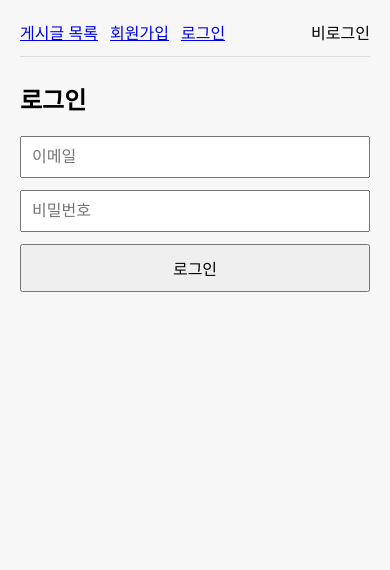
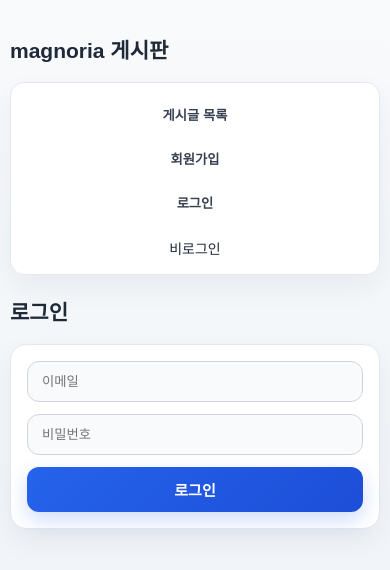
Before and after one commit to magnoria/boardspring, a React (Vite) app in the folder src/main/reactapp/: page /login in a window 390 px wide. Shown: the top 570 px of the page. Built offline with nearby package versions, Linux system fonts and the light colour scheme.

Commit message:
css및 화면 구성 수정

```diff
--- a/src/main/reactapp/src/components/Layout.jsx
+++ b/src/main/reactapp/src/components/Layout.jsx
@@ -1,7 +1,7 @@
 import { Link, useNavigate } from "react-router-dom";
 
 function Layout({ children }){
-    const navigate = useNavigate;
+    const navigate = useNavigate();
 
     const token = localStorage.getItem('token')
     const userName = localStorage.getItem('userName')
@@ -16,6 +16,7 @@ function Layout({ children }){
 
    return (
     <div className="container">
+       <h2><a href="/">magnoria 게시판</a></h2>
       <header className="header">
         <nav className="nav">
           <Link to="/">게시글 목록</Link>
@@ -28,7 +29,9 @@ function Layout({ children }){
           {token ? (
             <>
               <span>{userName} 님 </span>
-              <button onClick={handleLogout}>로그아웃</button>
+              <button onClick={handleLogout} className="action-button">
+                로그아웃
+              </button>
             </>
           ) : (
             <span>비로그인</span>
--- a/src/main/reactapp/src/pages/LoginPage.jsx
+++ b/src/main/reactapp/src/pages/LoginPage.jsx
@@ -46,7 +46,9 @@ function LoginPage(){
             <form onSubmit={handleSubmit} className="form">
                 <input name="email" placeholder="이메일" value={form.email} onChange={handleChange} />
                 <input name="password" type="password" placeholder="비밀번호" value={form.password} onChange={handleChange} />
-                <button type="submit">로그인</button>
+                <button type="submit" className="action-button">
+                    로그인
+                </button>
             </form>
             {message && <p className="error">{message}</p>}
         </div>
--- a/src/main/reactapp/src/pages/PostCreatePage.jsx
+++ b/src/main/reactapp/src/pages/PostCreatePage.jsx
@@ -46,7 +46,7 @@ function PostCreatePage(){
           onChange={handleChange}
           rows="10"
         />
-        <button type="submit">작성</button>
+        <button type="submit" className="action-button">작성</button>
       </form>
       {message && <p className="error">{message}</p>}
     </div>
--- a/src/main/reactapp/src/pages/PostDetailPage.jsx
+++ b/src/main/reactapp/src/pages/PostDetailPage.jsx
@@ -59,17 +59,32 @@ function PostDetailPage(){
     // })
 
     return (
-        <div>
-      <h2>{post.title}</h2>
-      <p>작성자: {post.userName}</p>
-      <p>{post.content}</p>
+       <div className="post-item">
+  <h1>{post.title}</h1>
+  <p>작성자: {post.authorName}</p>
+  <p>{post.content}</p>
 
-      <div className="button-group">
-        <Link to="/">목록</Link>
-        {isOwner && <Link to={`/posts/${post.id}/edit`}>수정</Link>}
-        {isOwner && <button onClick={handleDelete}>삭제</button>}
-      </div>
-    </div>
+  <div className="button-group">
+    <Link to="/" className="action-button secondary-button">
+      목록
+    </Link>
+
+    {isOwner && (
+      <Link
+        to={`/posts/${post.id}/edit`}
+        className="action-button secondary-button"
+      >
+        수정
+      </Link>
+    )}
+
+    {isOwner && (
+      <button onClick={handleDelete} className="action-button">
+        삭제
+      </button>
+    )}
+  </div>
+</div>
   )
 
 }
--- a/src/main/reactapp/src/pages/SignupPage.jsx
+++ b/src/main/reactapp/src/pages/SignupPage.jsx
@@ -42,7 +42,9 @@ function SignupPage(){
                 <input name="name" placeholder="이름" value={form.name} onChange={handleChange} />
                 <input name="email" placeholder="이메일" value={form.email} onChange={handleChange} />
                 <input name="password" type="password" placeholder="비밀번호" value={form.password} onChange={handleChange} />
-                <button type="submit">회원가입</button>
+                <button type="submit" className="action-button">
+                    회원가입
+                </button>
             </form>
             {message && <p className="error">{message}</p>}
         </div>
--- a/src/main/reactapp/src/styles.css
+++ b/src/main/reactapp/src/styles.css
@@ -1,65 +1,363 @@
+:root {
+  --bg-start: #f8fafc;
+  --bg-end: #eef2f7;
+  --text-main: #1f2937;
+  --text-sub: #4b5563;
+  --border: #e5e7eb;
+  --border-dark: #d1d5db;
+  --white: rgba(255, 255, 255, 0.92);
+  --white-solid: #ffffff;
+  --primary: #2563eb;
+  --primary-dark: #1d4ed8;
+  --primary-soft: #eff6ff;
+  --error-bg: #fef2f2;
+  --error-border: #fecaca;
+  --error-text: #dc2626;
+  --success-bg: #ecfdf5;
+  --success-border: #bbf7d0;
+  --success-text: #16a34a;
+  --shadow-sm: 0 8px 24px rgba(15, 23, 42, 0.05);
+  --shadow-md: 0 12px 30px rgba(15, 23, 42, 0.06);
+  --shadow-lg: 0 16px 40px rgba(15, 23, 42, 0.08);
+  --radius-lg: 20px;
+  --radius-md: 16px;
+  --radius-sm: 12px;
+}
+
+* {
+  box-sizing: border-box;
+}
+
+html {
+  font-size: clamp(14px, 0.9vw, 16px);
+}
+
 body {
   margin: 0;
-  font-family: Arial, sans-serif;
-  background: #f7f7f7;
+  min-width: 320px;
+  font-family: "Pretendard", "Noto Sans KR", Arial, sans-serif;
+  background: linear-gradient(180deg, var(--bg-start) 0%, var(--bg-end) 100%);
+  color: var(--text-main);
+  line-height: 1.5;
+}
+
+#root {
+  min-height: 100vh;
+}
+
+a {
+  text-decoration: none;
+  color: inherit;
+}
+
+img {
+  max-width: 100%;
+  display: block;
 }
 
 .container {
-  max-width: 800px;
+  width: min(100% - 32px, 960px);
   margin: 0 auto;
-  padding: 20px;
+  padding: clamp(20px, 4vw, 40px) 0 clamp(32px, 5vw, 56px);
 }
 
 .header {
   display: flex;
   justify-content: space-between;
   align-items: center;
-  margin-bottom: 24px;
-  padding-bottom: 12px;
-  border-bottom: 1px solid #ddd;
+  gap: 16px;
+  margin-bottom: clamp(24px, 4vw, 36px);
+  padding: clamp(16px, 2.4vw, 22px) clamp(18px, 3vw, 26px);
+  background: var(--white);
+  border: 1px solid var(--border);
+  border-radius: clamp(16px, 2vw, 20px);
+  box-shadow: var(--shadow-md);
+  backdrop-filter: blur(8px);
 }
 
 .nav {
   display: flex;
-  gap: 12px;
+  flex-wrap: wrap;
+  gap: clamp(8px, 1.5vw, 12px);
+}
+
+.nav a {
+  padding: clamp(9px, 1.4vw, 12px) clamp(12px, 1.8vw, 16px);
+  border-radius: 10px;
+  font-size: clamp(0.95rem, 1vw, 1rem);
+  font-weight: 600;
+  color: #374151;
+  transition: all 0.2s ease;
+  white-space: nowrap;
+}
+
+.nav a:hover {
+  background: var(--primary-soft);
+  color: var(--primary);
 }
 
 .form {
   display: flex;
   flex-direction: column;
-  gap: 12px;
+  gap: clamp(12px, 1.6vw, 16px);
+  padding: clamp(18px, 3vw, 28px);
+  background: var(--white-solid);
+  border: 1px solid var(--border);
+  border-radius: var(--radius-lg);
+  box-shadow: var(--shadow-md);
 }
 
 input,
-textarea,
-button {
-  padding: 10px;
-  font-size: 16px;
+textarea {
+  width: 100%;
+  padding: clamp(12px, 1.8vw, 15px) clamp(14px, 2vw, 18px);
+  font-size: clamp(0.95rem, 1vw, 1rem);
+  border: 1px solid var(--border-dark);
+  border-radius: var(--radius-sm);
+  background: #f9fafb;
+  color: #111827;
+  transition: all 0.2s ease;
+  outline: none;
 }
 
-button {
+input:focus,
+textarea:focus {
+  border-color: #60a5fa;
+  background: #ffffff;
+  box-shadow: 0 0 0 4px rgba(96, 165, 250, 0.15);
+}
+
+textarea {
+  min-height: clamp(140px, 18vw, 220px);
+  resize: vertical;
+}
+
+.button-group {
+  display: flex;
+  gap: 10px;
+  margin-top: 24px;
+  flex-wrap: wrap;
+  align-items: center;
+}
+
+.action-button {
+  display: inline-flex;
+  align-items: center;
+  justify-content: center;
+  min-width: 100px;
+  padding: 12px 18px;
+  font-size: 15px;
+  font-weight: 600;
+  border: none;
+  border-radius: 12px;
+  background: linear-gradient(135deg, #2563eb, #1d4ed8);
+  color: white;
   cursor: pointer;
+  transition: all 0.2s ease;
+  box-shadow: 0 8px 20px rgba(37, 99, 235, 0.22);
+}
+
+.action-button:hover {
+  transform: translateY(-1px);
+  box-shadow: 0 12px 24px rgba(37, 99, 235, 0.28);
+}
+
+.secondary-button {
+  background: #e5e7eb;
+  color: #111827;
+  box-shadow: none;
+}
+
+.secondary-button:hover {
+  background: #edecf1;
+  box-shadow: none;
+}
+
+h1 {
+  margin: 0 0 clamp(20px, 3vw, 28px);
+  font-size: clamp(1.8rem, 3vw, 2.4rem);
+  line-height: 1.2;
+  color: #0f172a;
+}
+
+h2,
+h3 {
+  line-height: 1.3;
 }
 
 .post-list {
   list-style: none;
   padding: 0;
+  margin: 0;
+  display: grid;
+  gap: clamp(14px, 2vw, 18px);
 }
 
 .post-item {
-  background: white;
-  padding: 16px;
-  margin-bottom: 12px;
-  border: 1px solid #ddd;
+  background: rgba(255, 255, 255, 0.96);
+  padding: clamp(18px, 2.5vw, 24px);
+  border: 1px solid var(--border);
+  border-radius: clamp(16px, 2vw, 20px);
+  box-shadow: var(--shadow-sm);
+  transition: all 0.2s ease;
+}
+
+.post-item:hover {
+  transform: translateY(-2px);
+  box-shadow: var(--shadow-lg);
+}
+
+.post-item h3,
+.post-item h2 {
+  margin: 0 0 12px;
+  font-size: clamp(1.15rem, 1.5vw, 1.45rem);
+  color: #111827;
+}
+
+.post-item p {
+  margin: 0;
+  color: var(--text-sub);
+  line-height: 1.7;
+  font-size: clamp(0.96rem, 1vw, 1.02rem);
 }
 
 .button-group {
   display: flex;
   gap: 10px;
-  margin-top: 20px;
+  margin-top: clamp(18px, 2.5vw, 26px);
+  flex-wrap: wrap;
+}
+
+.button-group button {
+  min-width: 100px;
+  flex: 0 1 auto;
+}
+
+.error,
+.success {
+  margin-top: 14px;
+  padding: 12px 14px;
+  border-radius: 12px;
+  font-size: 0.95rem;
+  font-weight: 500;
 }
 
 .error {
-  color: red;
-  margin-top: 12px;
+  background: var(--error-bg);
+  border: 1px solid var(--error-border);
+  color: var(--error-text);
 }
+
+.success {
+  background: var(--success-bg);
+  border: 1px solid var(--success-border);
+  color: var(--success-text);
+}
+
+/* 로그인/회원가입 같이 좁은 폼 페이지에 쓰면 좋음 */
+.auth-wrap {
+  width: min(100%, 560px);
+}
+
+/* 아주 큰 화면에서 너무 작아 보이지 않게 */
+@media (min-width: 1400px) {
+  .container {
+    width: min(100% - 48px, 1040px);
+  }
+}
+
+/* 태블릿 */
+@media (max-width: 768px) {
+  .container {
+    width: min(100% - 24px, 100%);
+  }
+
+  .header {
+    flex-direction: column;
+    align-items: stretch;
+  }
+
+  .nav {
+    justify-content: center;
+  }
+
+  .header > div {
+    text-align: center;
+  }
+
+  .button-group button {
+    flex: 1 1 auto;
+  }
+}
+
+/* 모바일 */
+@media (max-width: 480px) {
+  .container {
+    width: min(100% - 20px, 100%);
+  }
+
+  .header {
+    padding: 14px;
+    border-radius: 14px;
+  }
+
+  .form,
+  .post-item {
+    padding: 16px;
+    border-radius: 16px;
+  }
+
+  .nav {
+    gap: 6px;
+  }
+
+  .nav a {
+    width: 100%;
+    text-align: center;
+  }
+
+  button {
+    width: 100%;
+  }
+
+ .button-group {
+  display: flex;
+  gap: 10px;
+  margin-top: 24px;
+  flex-wrap: wrap;
+  align-items: center;
+}
+
+.action-button {
+  display: inline-flex;
+  align-items: center;
+  justify-content: center;
+  min-width: 100px;
+  padding: 12px 18px;
+  font-size: 15px;
+  font-weight: 600;
+  border: none;
+  border-radius: 12px;
+  background: linear-gradient(135deg, #2563eb, #1d4ed8);
+  color: white;
+  cursor: pointer;
+  transition: all 0.2s ease;
+  box-shadow: 0 8px 20px rgba(37, 99, 235, 0.22);
+}
+
+.action-button:hover {
+  transform: translateY(-1px);
+  box-shadow: 0 12px 24px rgba(37, 99, 235, 0.28);
+}
+
+.secondary-button {
+  background: #e5e7eb;
+  color: #111827;
+  box-shadow: none;
+}
+
+.secondary-button:hover {
+  background: #dbe1e8;
+  box-shadow: none;
+}
+}
```
